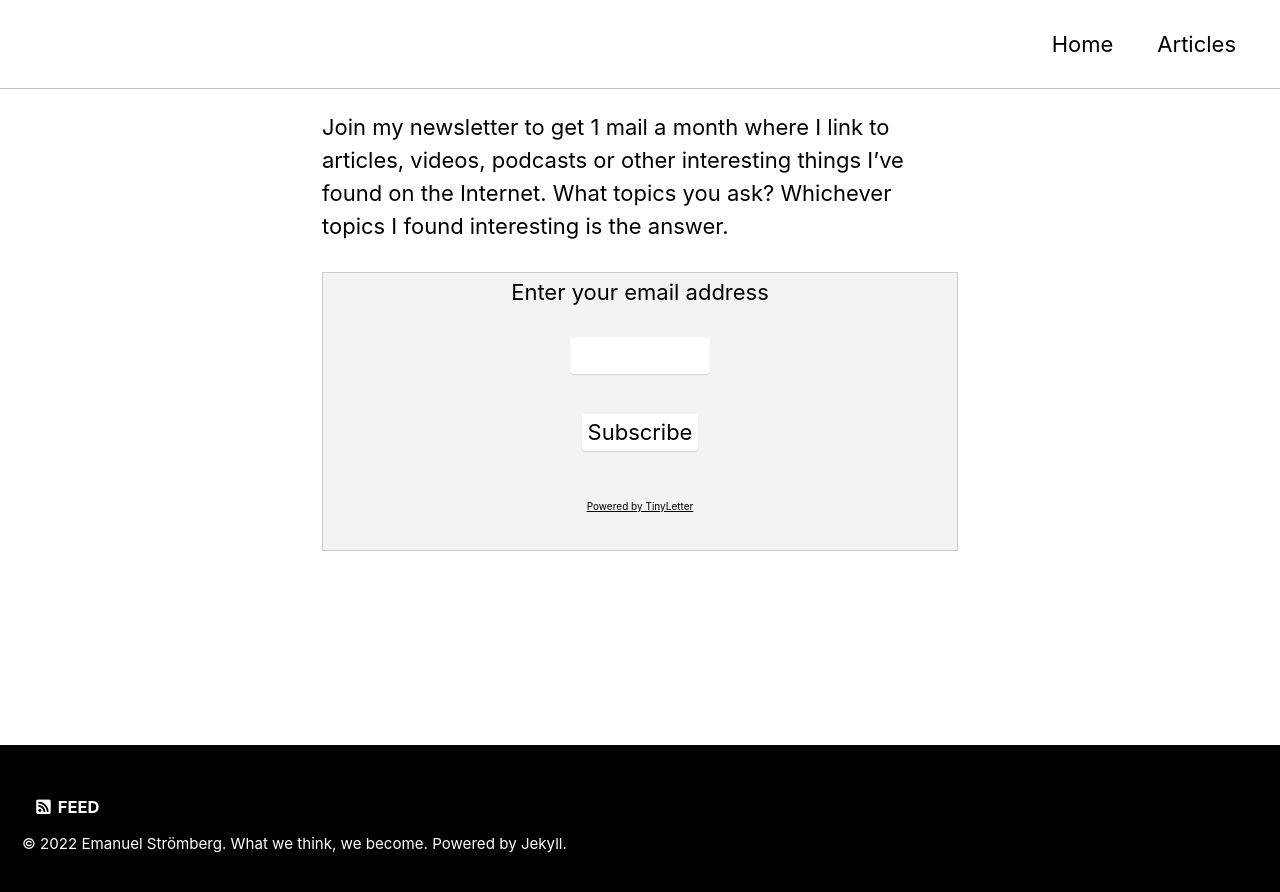
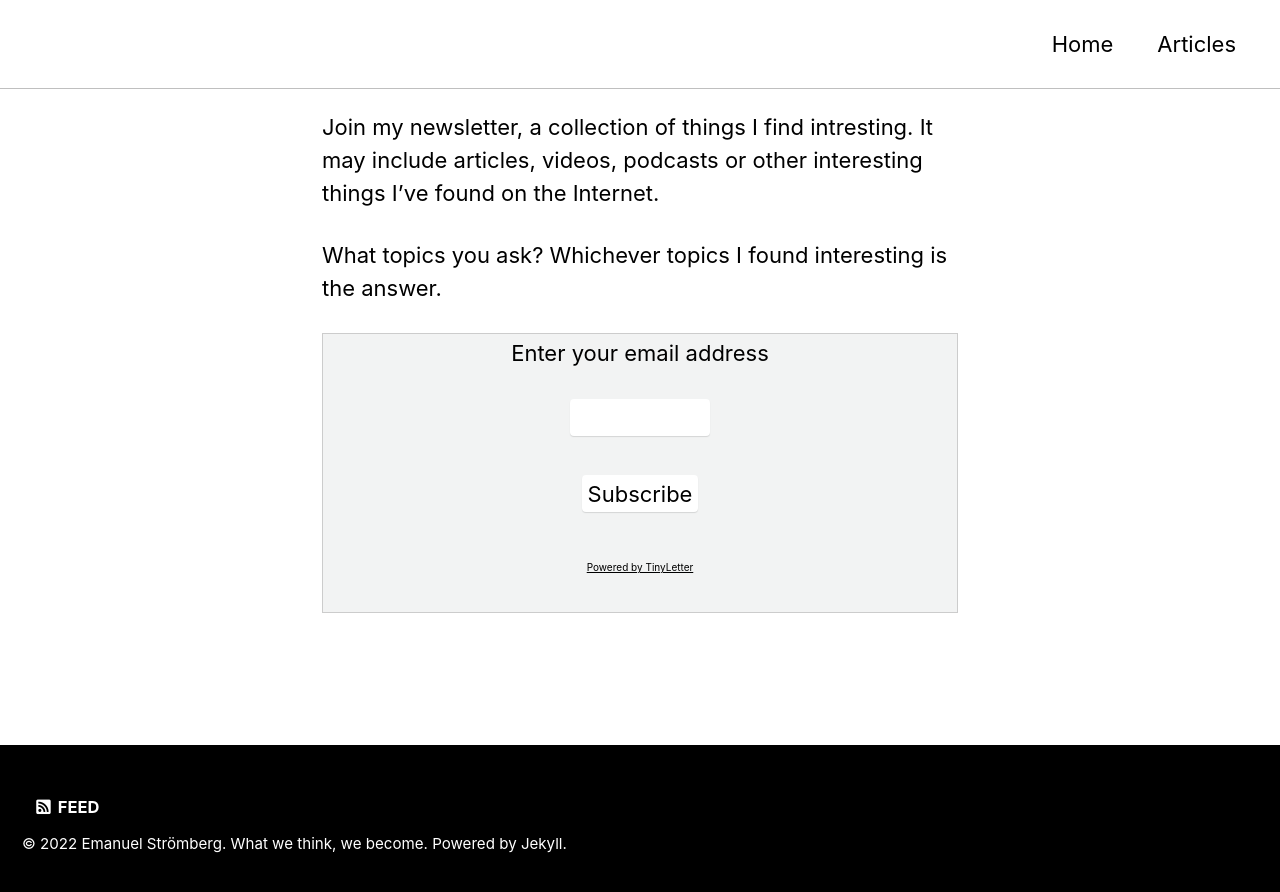
Before and after one commit to EmanuelStromberg/emanuelstromberg.github.io, a Jekyll site: the page built from _pages/newsletter.md, in a window 1280 px wide. Shown: the top 892 px of the page. Built offline with Jekyll 4.4.1, drawn with Linux system fonts in a browser that asks for light colours; cached includes are drawn as plain includes.

Commit message:
Update newsletter.md

```diff
--- a/_pages/newsletter.md
+++ b/_pages/newsletter.md
@@ -3,7 +3,9 @@ layout: single
 permalink: /newsletter/
 
 ---
-Join my newsletter to get 1 mail a month where I link to articles, videos, podcasts or other interesting things I've found on the Internet. What topics you ask? Whichever topics I found interesting is the answer.
+Join my newsletter, a collection of things I find intresting. It may include articles, videos, podcasts or other interesting things I've found on the Internet.
+
+What topics you ask? Whichever topics I found interesting is the answer.
 
 
 <form style="border:1px solid #ccc;padding:3px;text-align:center;" action="https://tinyletter.com/EmanuelStromberg" method="post" target="popupwindow" onsubmit="window.open('https://tinyletter.com/EmanuelStromberg', 'popupwindow', 'scrollbars=yes,width=800,height=600');return true"><p><label for="tlemail">Enter your email address</label></p><p><input type="text" style="width:140px" name="email" id="tlemail" /></p><input type="hidden" value="1" name="embed"/><input type="submit" style="margin-bottom: 35px" value="Subscribe" /><p><a href="https://tinyletter.com" target="_blank" style="font-size:10px">Powered by TinyLetter</a></p></form>
```
